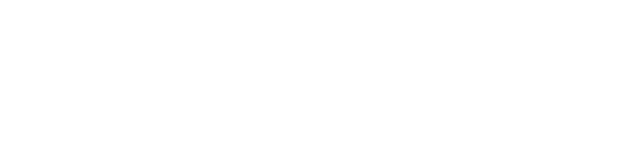
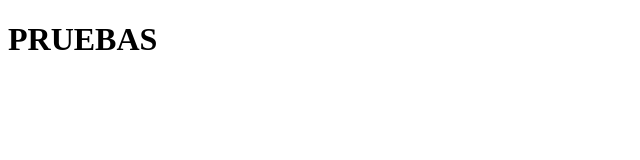
Before and after one commit to Harold0904731/DisenoWeb, a plain HTML site: page index.html in a window 1280 px wide. Shown: the whole page, without its empty margins (0-640 px from the left). Drawn offline with Linux system fonts and the light colour scheme.

Commit message:
Update index.html
Update de pruebas

```diff
--- a/index.html
+++ b/index.html
@@ -5,6 +5,6 @@
 	<title>Diseño Web</title>
 </head>
 <body>
-
+	<h1>PRUEBAS</h1>
 </body>
 </html>
```
